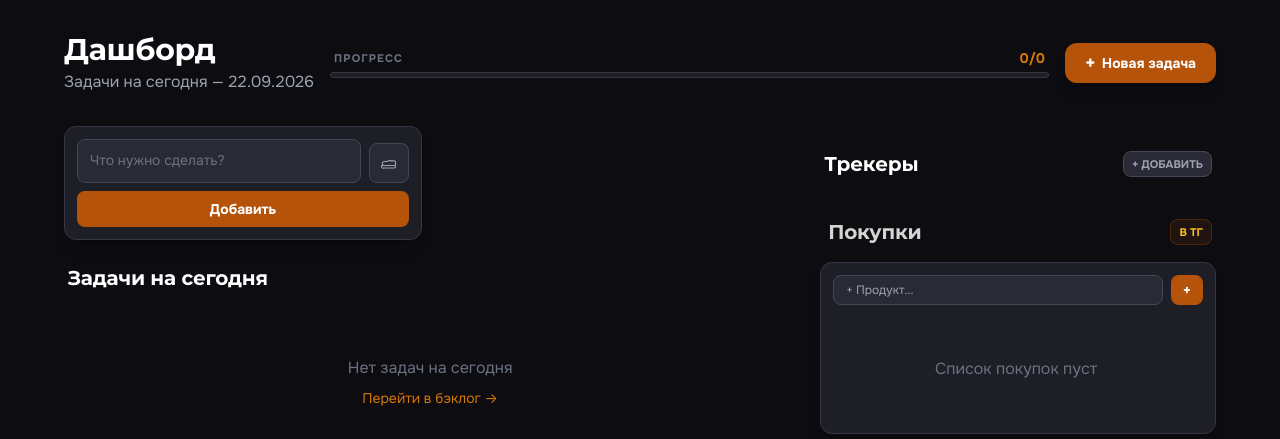
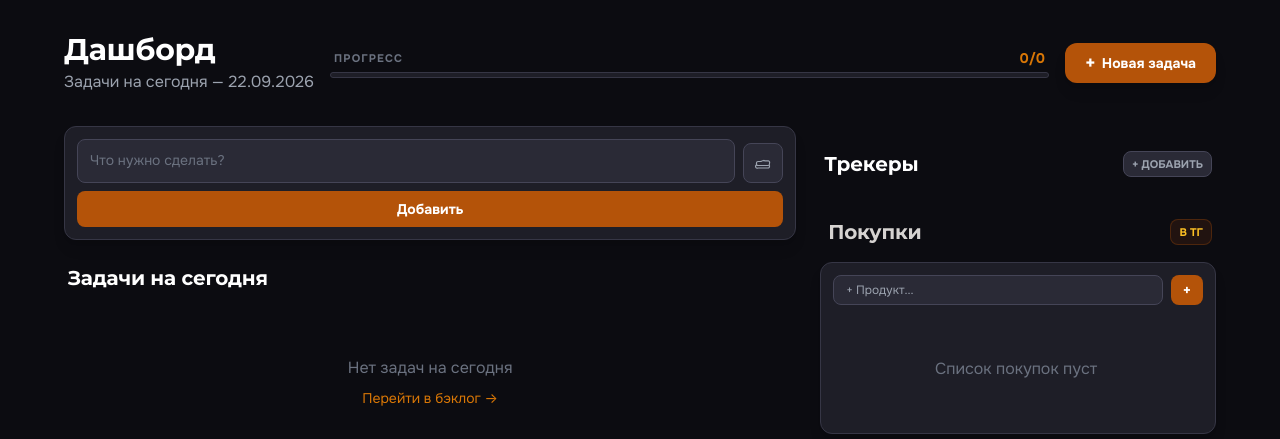
Before and after one commit to LittleBitBadGirl/plan, a FastAPI app: page / in a window 1280 px wide. Shown: the part 52-491 px from the top of the page. Run offline with FastAPI, Linux system fonts and the light colour scheme; data comes from the database, SQL or seed files in the repository; data that the repository does not hold is empty.

Commit message:
Дашборд: сводку по нагрузке — в правую колонку, над календарём
Вера показала на скрине, куда её переместить: рядом с календарём, а не в строке
с формой ввода. Сводка стоит первой в блоке календаря (dash-m-3), поэтому и на
телефоне остаётся прямо над календарём, а не уезжает в начало страницы.
Форма быстрого ввода снова занимает всю ширину основной колонки.

```diff
--- a/app/web/deps.py
+++ b/app/web/deps.py
@@ -784,7 +784,7 @@ def ai_warning_oob_from(warning: Optional[str]) -> str:
     if warning:
         return (
             f'<div id="ai-warning-block" hx-swap-oob="true" '
-            f'class="p-4 rounded-lg bg-yellow-900/30 border border-yellow-700 animate-pulse">'
+            f'class="mb-4 p-4 rounded-lg bg-yellow-900/30 border border-yellow-700 animate-pulse">'
             f'<p class="text-yellow-300">{warning}</p></div>'
         )
     return '<div id="ai-warning-block" hx-swap-oob="true" class="hidden"></div>'
--- a/app/web/static/css/design.css
+++ b/app/web/static/css/design.css
@@ -713,18 +713,3 @@ h3,
   margin: 2px 0 4px 12px;
   padding-left: 8px;
 }
-
-/* Быстрый ввод и сводка по нагрузке делят строку пополам: ввод слева, сводка
-   справа. На телефоне форма уходит наверх страницы, поэтому в строке остаётся
-   только сводка во всю ширину. */
-.dash-top-row {
-  display: grid;
-  gap: 1rem;
-  grid-template-columns: 1fr;
-  align-items: start;
-}
-@media (min-width: 1024px) {
-  .dash-top-row {
-    grid-template-columns: 1fr 1fr;
-  }
-}
--- a/app/web/templates/dashboard.html
+++ b/app/web/templates/dashboard.html
@@ -165,16 +165,9 @@
         <div class="contents lg:block dash-main">
         <div class="order-1 lg:order-none space-y-6 dash-m-1">
             {# Быстрый ввод — первым в колонке: это главное действие на дашборде,
-               под «Регулярными» и списком он уезжал ниже и был не под рукой.
-               Сводка по нагрузке («Сегодня 85 задач: …») стоит рядом с ним
-               второй половиной строки. #}
-            <div class="dash-top-row">
-                <div id="dashboard-quick-add-desktop" class="hidden lg:block bg-dark-800 rounded-xl border border-dark-600 p-3 shadow-lg">
-                    {% include "partials/dashboard_quick_add_form.html" %}
-                </div>
-                <div id="ai-warning-block" class="{% if not ai_warning %}hidden{% endif %} p-4 rounded-lg bg-yellow-900/30 border border-yellow-700 animate-pulse">
-                    <p class="text-yellow-300">{% if ai_warning %}{{ ai_warning }}{% endif %}</p>
-                </div>
+               под «Регулярными» и списком он уезжал ниже и был не под рукой. #}
+            <div id="dashboard-quick-add-desktop" class="hidden lg:block bg-dark-800 rounded-xl border border-dark-600 p-3 shadow-lg">
+                {% include "partials/dashboard_quick_add_form.html" %}
             </div>
 
 
@@ -303,6 +296,12 @@
         <!-- СТОЛБЕЦ 3: КАЛЕНДАРЬ, ТРЕКЕРЫ, ПОКУПКИ, ЧИТАТЬ (узкий, справа) -->
         <div class="contents lg:block lg:space-y-6 dash-side">
             <div class="order-20 lg:order-none dash-m-3">
+                {# Сводка по нагрузке («Сегодня 85 задач: …») — рядом с календарём:
+                   слева она спорила за место с формой ввода, а тут она к месту,
+                   и на телефоне остаётся прямо над календарём (dash-m-3). #}
+                <div id="ai-warning-block" class="{% if not ai_warning %}hidden{% endif %} mb-4 p-4 rounded-lg bg-yellow-900/30 border border-yellow-700 animate-pulse">
+                    <p class="text-yellow-300">{% if ai_warning %}{{ ai_warning }}{% endif %}</p>
+                </div>
                 {% include "partials/calendar_column_blocks.html" %}
             </div>
 
```
Also changed, not shown: tests/test_web_pages.py (+8 -0 lines).
